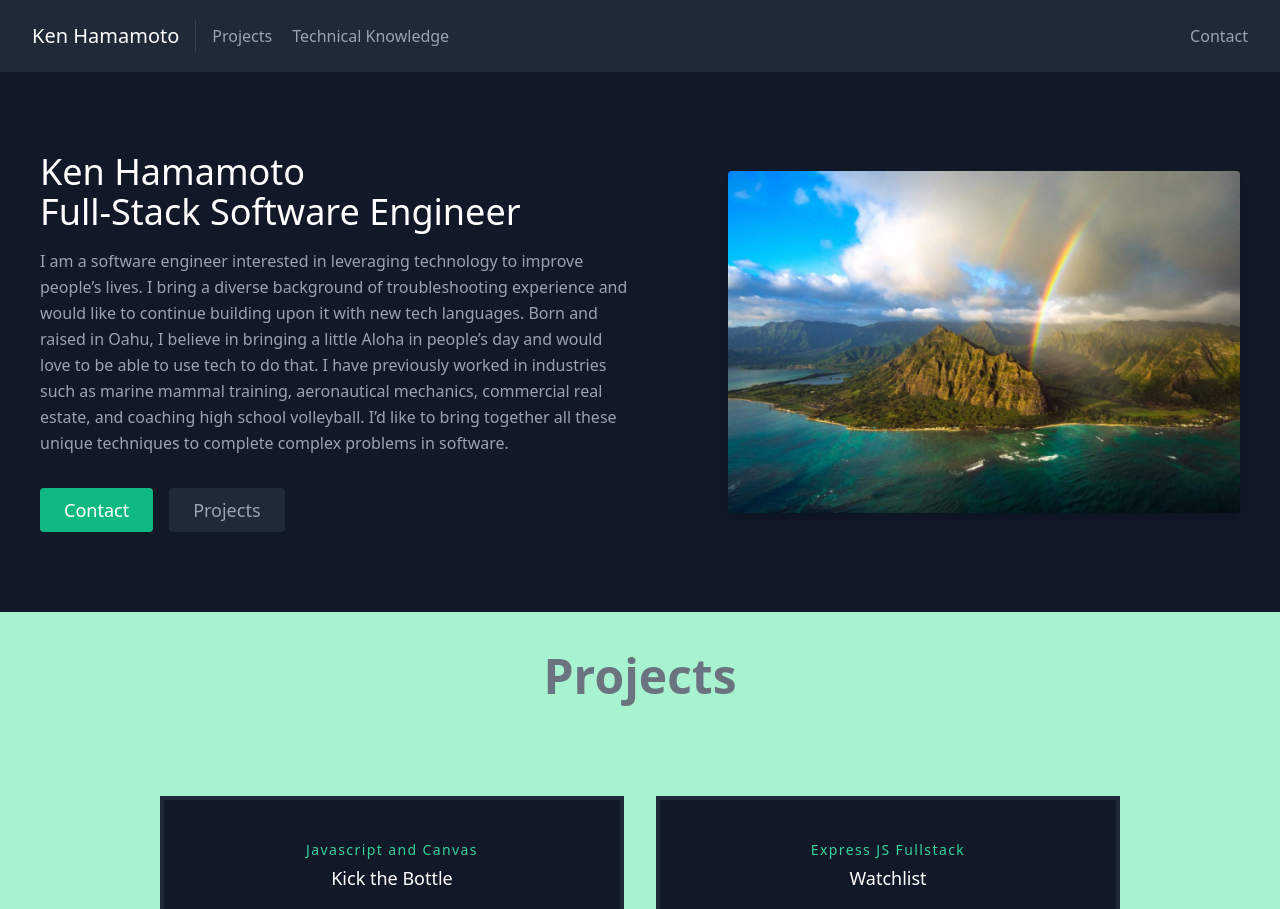
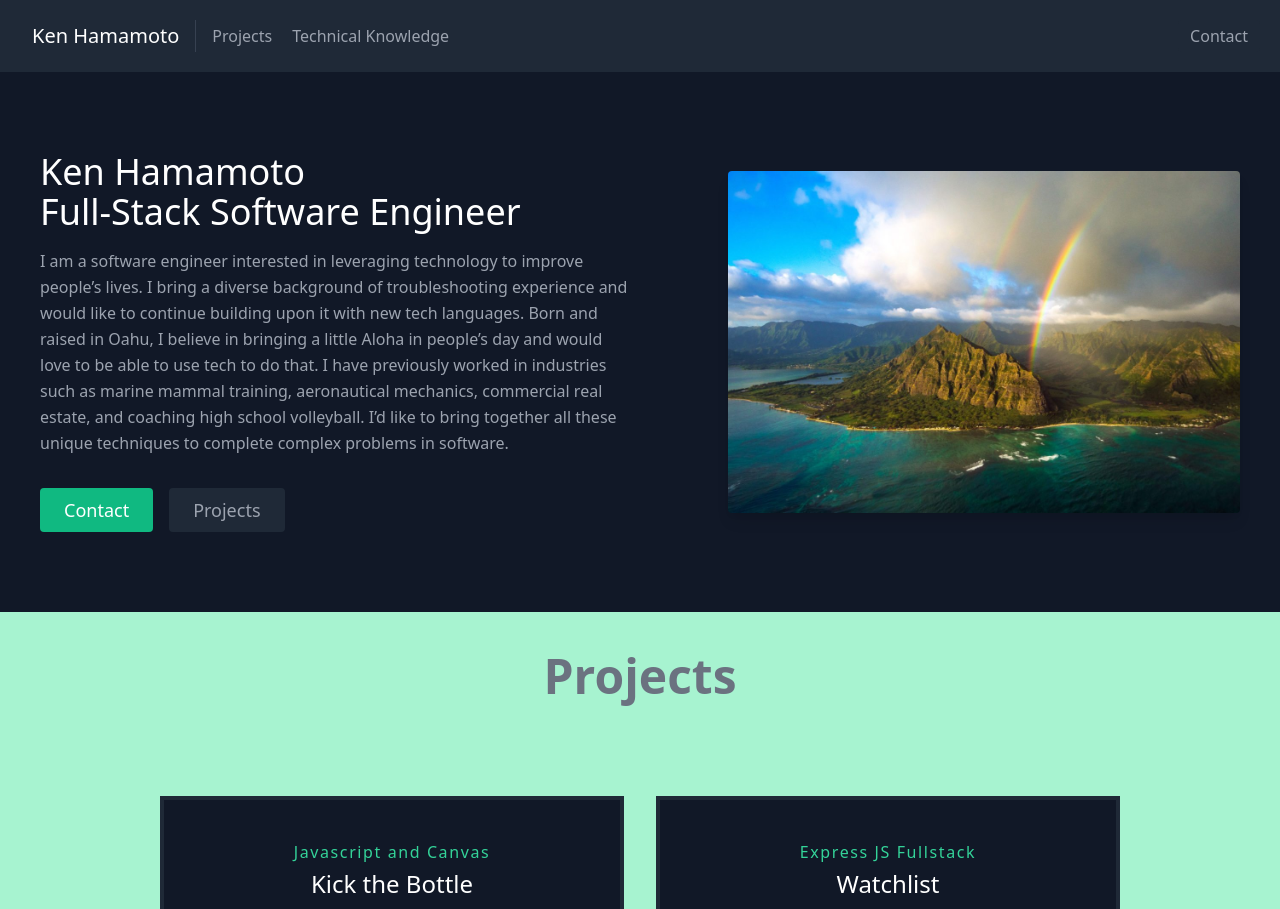
Before and after one commit to hamazumi/Portfolio, a React (Create React App) app: page / in a window 1280 px wide. Shown: the top 909 px of the page. Built offline with nearby package versions, Linux system fonts and the light colour scheme.

Commit message:
changed project title size

```diff
--- a/src/components/Projects.js
+++ b/src/components/Projects.js
@@ -25,10 +25,10 @@ function Projects() {
                   src={project.image}
                 />
                 <div className="px-8 py-10 relative w-full border-4 border-gray-800 bg-gray-900">
-                  <h2 className="tracking-widest text-sm title-font font-medium text-green-400 mb-1">
+                  <h2 className="tracking-widest text-base title-font font-medium text-green-400 mb-1">
                     {project.subtitle}
                   </h2>
-                  <h1 className="title-font text-lg font-medium text-white mb-3">
+                  <h1 className="title-font text-2xl font-medium text-white mb-3">
                     {project.title}
                   </h1>
                   <p className="leading-relaxed">{project.description}</p>
```
